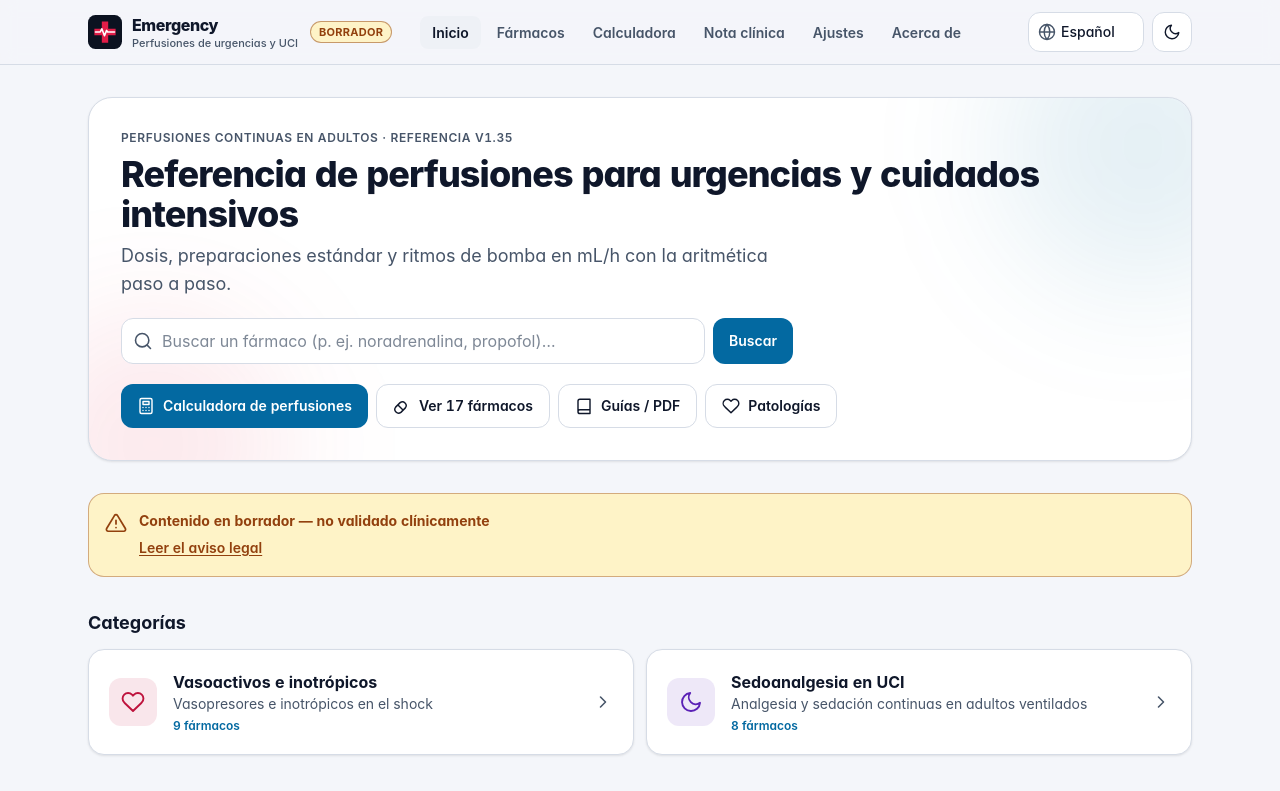
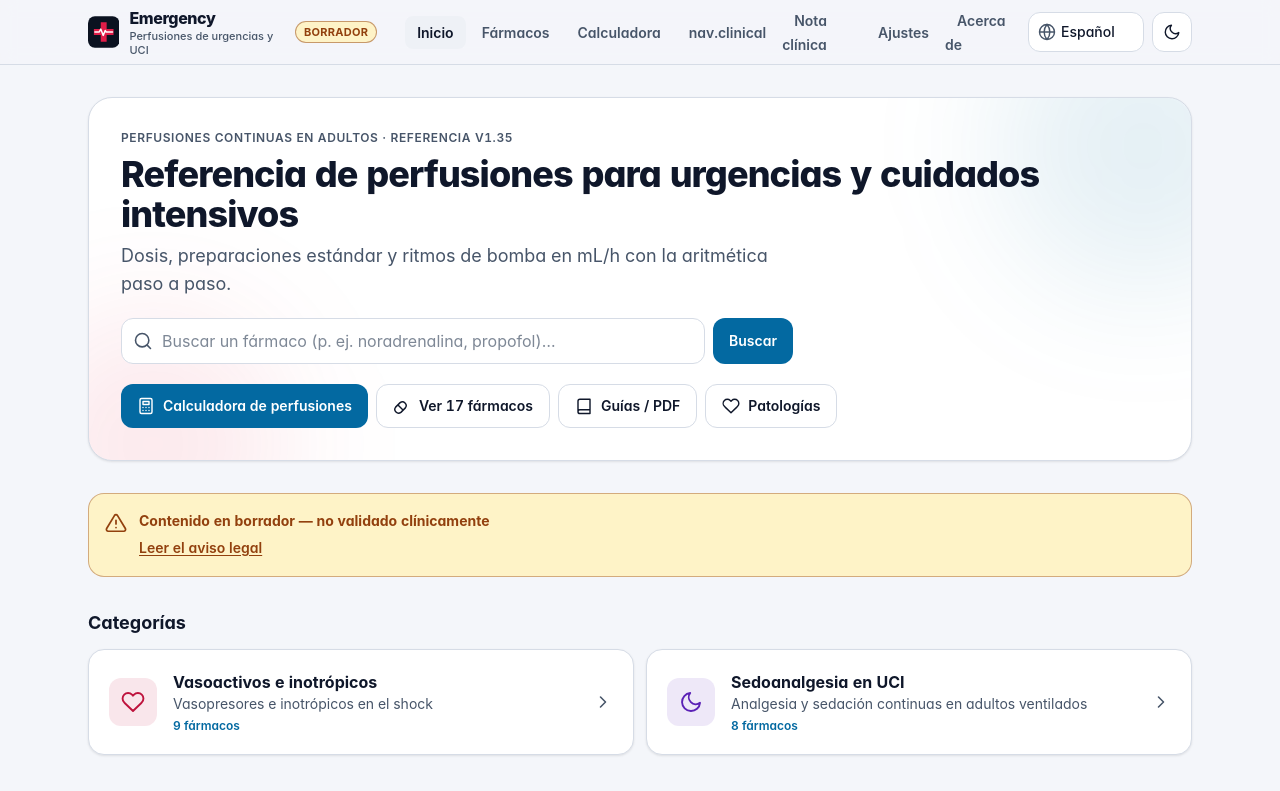
Before and after one commit to JuanCopado/Emergency, a React (Vite) app in the folder app/: page / in a window 1280 px wide. Shown: the top 791 px of the page. Built offline with nearby package versions, Linux system fonts and the light colour scheme.

Commit message:
feat: add clinical library to desktop navigation

```diff
--- a/app/src/components/Layout.tsx
+++ b/app/src/components/Layout.tsx
@@ -12,6 +12,7 @@ const NAV: { to: string; key: string; icon: IconName; end?: boolean; desktopOnly
   { to: '/', key: 'nav.home', icon: 'home', end: true },
   { to: '/drugs', key: 'nav.drugs', icon: 'pill' },
   { to: '/calculator', key: 'nav.calculator', icon: 'calc' },
+  { to: '/clinical', key: 'nav.clinical', icon: 'heart', desktopOnly: true },
   { to: '/clinical-note', key: 'nav.clinicalNote', icon: 'info' },
   { to: '/settings', key: 'nav.settings', icon: 'settings' },
   { to: '/about', key: 'nav.about', icon: 'info', desktopOnly: true },
```
